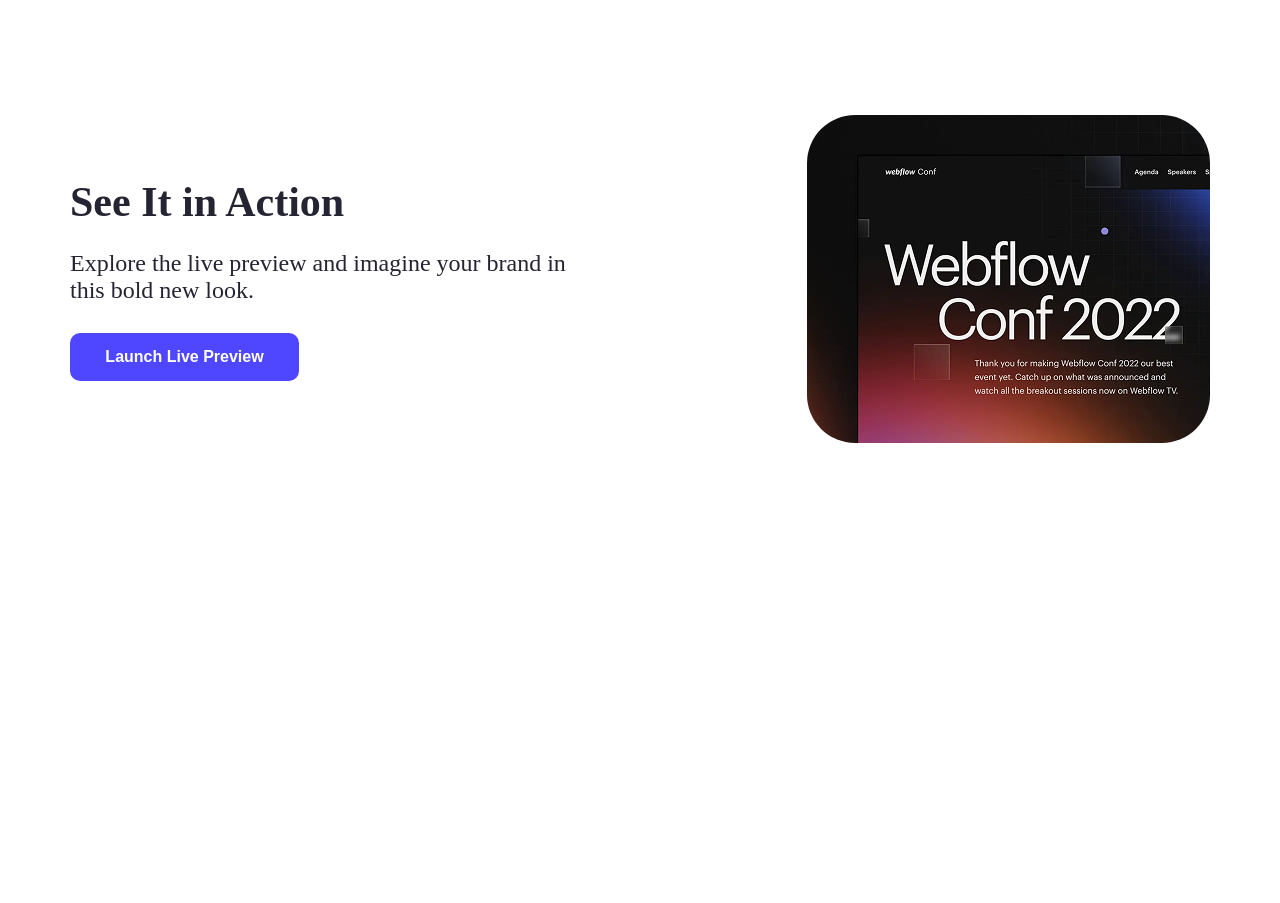
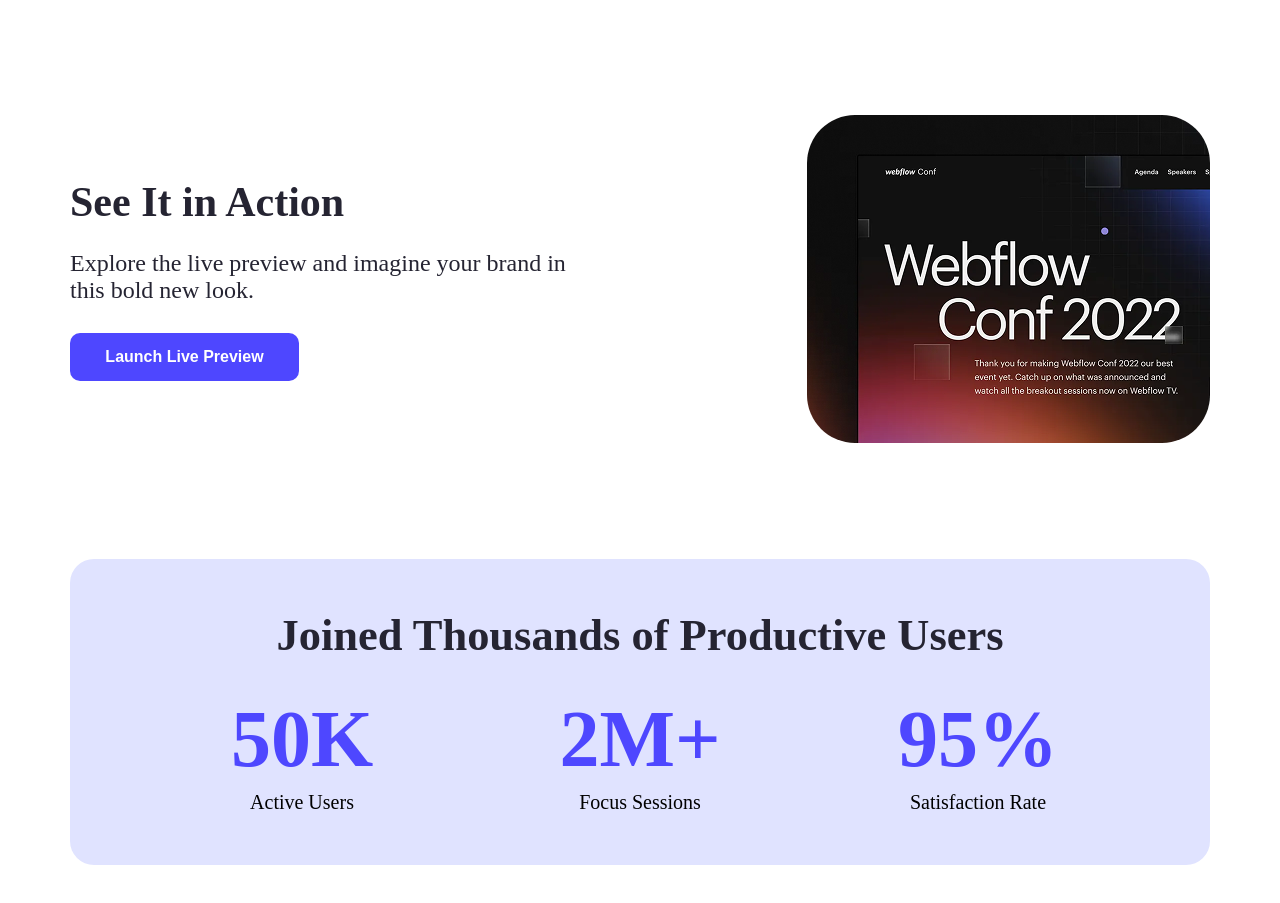
Before and after one commit to shuvostack/landing-launchpad, a plain HTML site: page index.html in a window 1280 px wide. Shown: the part 699-1602 px from the top of the page. Before the commit the page ends 1258 px from the top, so only its background shows below. Drawn offline with Linux system fonts and the light colour scheme.

Commit message:
productive users section added

```diff
--- a/index.html
+++ b/index.html
@@ -49,6 +49,46 @@
                 <img src="Assets/wc-mini.png" alt="">
             </div>
          </section>
+
+        <!-- productive user section -->
+         <section id="productive">
+            <div class="productive-content">
+                <div class="productive-title">
+                    <h3>
+                        Joined Thousands of Productive Users
+                    </h3>
+                </div>
+
+                <div class="productive-data">
+                    <div class="data-1">
+                        <h1 class="data-title">
+                            50K
+                        </h1>
+                        <p class="data-sub-title">
+                            Active Users
+                        </p>
+                    </div>
+
+                    <div class="data-2">
+                        <h1 class="data-title">
+                            2M+
+                        </h1>
+                        <p class="data-sub-title">
+                            Focus Sessions
+                        </p>
+                    </div>
+
+                    <div class="data-3">
+                        <h1 class="data-title">
+                            95%
+                        </h1>
+                        <p class="data-sub-title">
+                            Satisfaction Rate
+                        </p>
+                    </div>
+                </div>
+            </div>
+         </section>
     </main>
     <footer>
 
--- a/style.css
+++ b/style.css
@@ -1,14 +1,15 @@
-
-.body {
-  font-family: "Raleway", sans-serif;
-  font-optical-sizing: auto;
-  font-style: normal;
-}
-
 *{
     margin: 0;
     padding: 0;
 }
+
+.body {
+    font-family: "Raleway", sans-serif;
+    font-optical-sizing: auto;
+    font-style: normal;
+}
+
+
 
 #hero-section{
     background: url(Assets/Hero-bg.png);
@@ -88,6 +89,11 @@
     text-decoration: none;
 }
 
+main{
+    max-width: 1140px;
+    margin: 0px auto;
+}
+
 /* action styles */
 
 #action-section{
@@ -143,3 +149,57 @@
 .action-image img{
     border-radius: 48px;
 }
+
+/* productive styles */
+
+#productive{
+    width: 1140px;
+    height: 306px;
+    background-color: #E0E3FF;
+    border-radius: 24px;
+    margin-bottom: 137px;
+}
+
+.productive-content{
+    text-align: center;
+    margin: 0px auto;
+    padding: 50px 142px;
+    align-items: center;
+}
+
+.productive-title{
+    font-weight: bold;
+    font-size: 38px;
+    color: #252432;
+    text-align: center;
+    /* align-items: center; */
+    width: 856px;
+    height: 45px;
+    margin: 0px auto;
+    margin-bottom: 40px;
+}
+
+.productive-data{
+    display: flex;
+    width: 856px;
+    height: 121px;
+    justify-content: space-around;
+    margin: 0px auto;
+    gap: 158px;
+}
+
+.data-title{
+    color: #4E47FF;
+    font-weight: bold;
+    font-size: 80px;
+    width: 162px;
+    height: 97px;
+}
+
+.data-sub-title{
+    width: 120px;
+    height: 24px;
+    font-size: 20px;
+    color: #000000;
+    display: inline;
+}
```
